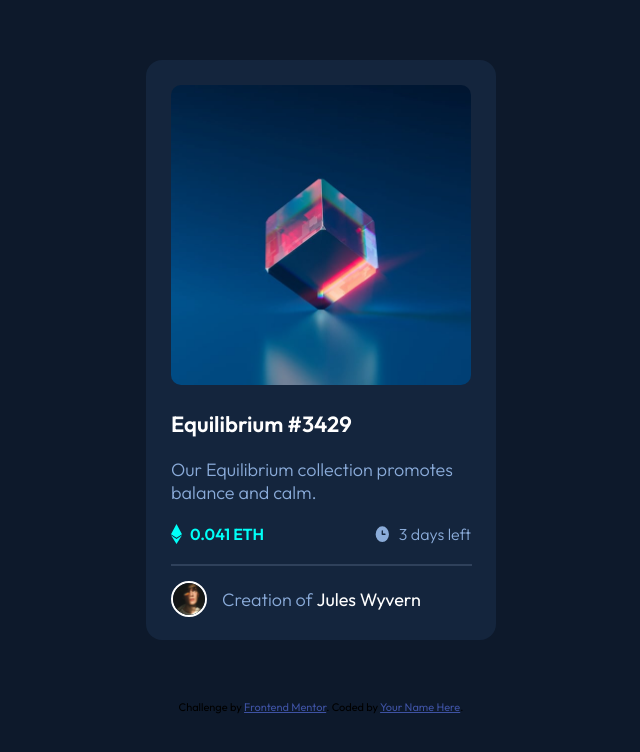
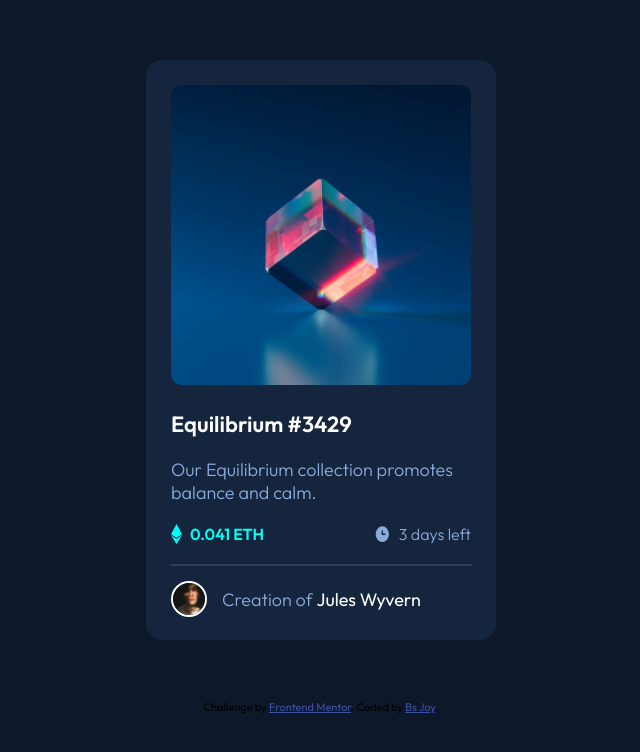
Before and after one commit to BS-Joy/frontedmentor-nft-preview-card, a plain HTML site: page index.html in a window 1280 px wide. Shown: the whole page, without its empty margins (319-959 px from the left). Drawn offline with Linux system fonts and the light colour scheme.

Commit message:
change footer

```diff
--- a/index.html
+++ b/index.html
@@ -44,9 +44,9 @@
 
   </section>
 
-  <footer class="attribution" role="contentinfo">
+  <footer class="attribution">
     Challenge by <a href="https://www.frontendmentor.io?ref=challenge" target="_blank">Frontend Mentor</a>.
-    Coded by <a href="#">Your Name Here</a>.
+    Coded by <a href="#">Bs Joy</a>.
   </footer>
 </body>
 </html>
```
